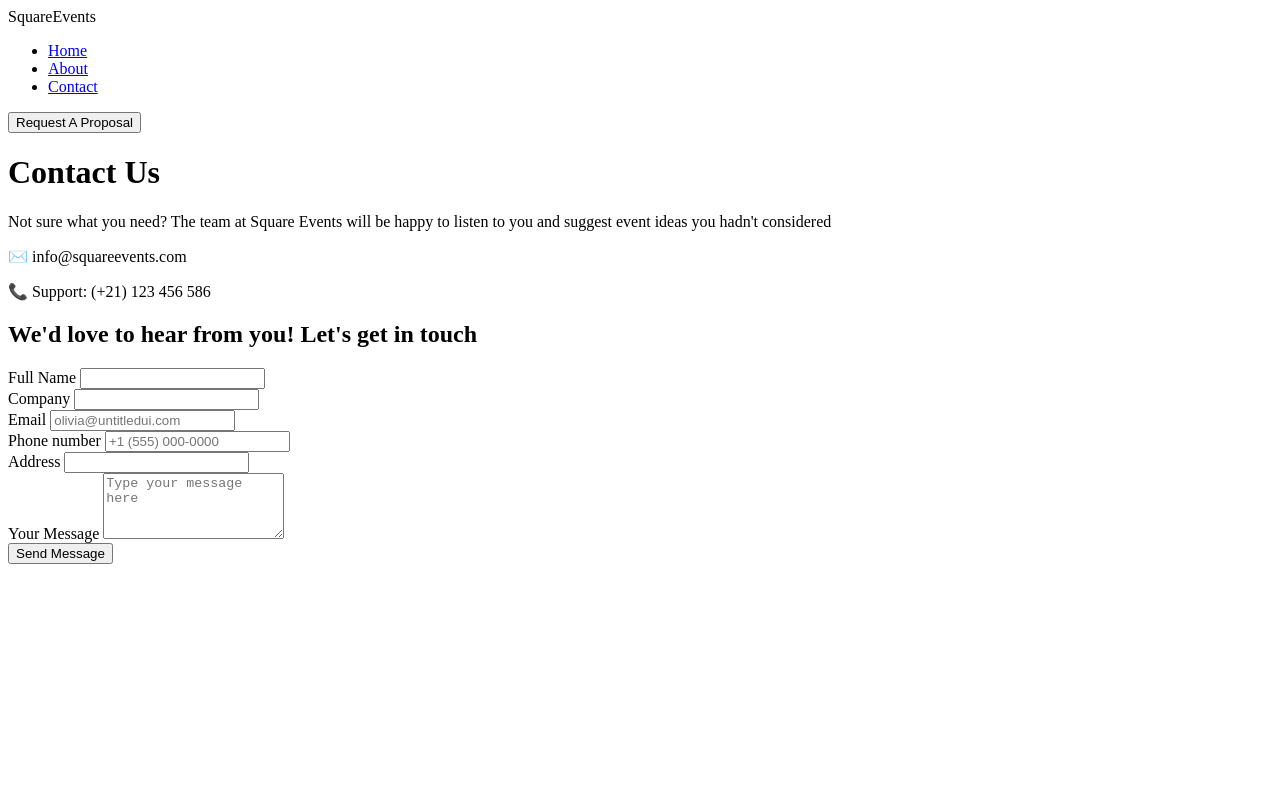
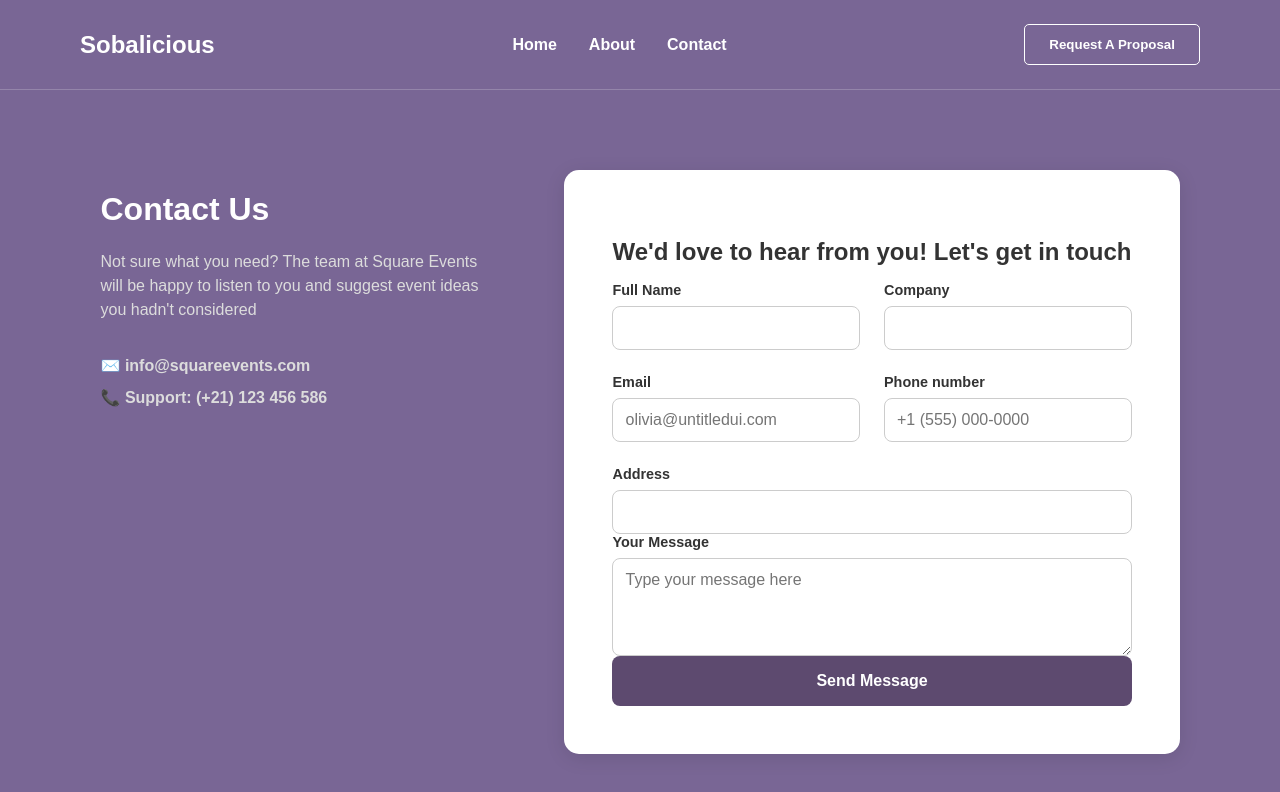
Before and after one commit to signusoba/expressjs, a website: page views/contact.html in a window 1280 px wide. Drawn offline with Linux system fonts and the light colour scheme.

Commit message:
second commit

```diff
--- a/public/style.css
+++ b/public/style.css
@@ -0,0 +1,179 @@
+:root {
+    --primary-color: #5d4a6f;
+    --secondary-color: #8a7aa6;
+    --background-color: #796695;
+    --text-color: #fff;
+    --text-dark: #333;
+    --btn-color: #5d4a6f;
+    --border-color: #ccc;
+    --font-family: Arial, sans-serif;
+}
+
+body {
+    font-family: var(--font-family);
+    margin: 0;
+    padding: 0;
+    background-color: var(--background-color);
+    color: var(--text-color);
+}
+
+/* Navbar */
+.navbar {
+    display: flex;
+    justify-content: space-between;
+    align-items: center;
+    padding: 1.5rem 5rem;
+    background-color: transparent;
+    border-bottom: 1px solid rgba(255, 255, 255, 0.2);
+}
+
+.logo {
+    font-size: 1.5rem;
+    font-weight: bold;
+}
+
+.navbar nav ul {
+    list-style: none;
+    display: flex;
+    gap: 2rem;
+    margin: 0;
+    padding: 0;
+}
+
+.navbar nav a {
+    text-decoration: none;
+    color: var(--text-color);
+    font-weight: bold;
+    transition: color 0.3s;
+}
+
+.navbar nav a:hover {
+    color: #a0a0a0;
+}
+
+.request-btn {
+    background-color: transparent;
+    color: var(--text-color);
+    border: 1px solid var(--text-color);
+    padding: 0.75rem 1.5rem;
+    border-radius: 5px;
+    cursor: pointer;
+    font-weight: bold;
+    transition: background-color 0.3s;
+}
+
+.request-btn:hover {
+    background-color: rgba(255, 255, 255, 0.1);
+}
+
+/* Main Content Section */
+.content-section {
+    display: flex;
+    justify-content: center;
+    align-items: center;
+    text-align: center;
+    min-height: 80vh;
+    padding: 2rem;
+}
+
+.content-section h1 {
+    font-size: 3rem;
+}
+
+.page-container {
+    padding: 2rem;
+    background-color: #fff;
+    color: var(--text-dark);
+    border-radius: 15px;
+    box-shadow: 0 4px 20px rgba(0, 0, 0, 0.1);
+    max-width: 800px;
+    margin: auto;
+}
+
+/* Contact Page Specifics */
+.contact-section {
+    display: flex;
+    justify-content: center;
+    align-items: flex-start;
+    padding: 5rem;
+    gap: 4rem;
+}
+
+.contact-info {
+    max-width: 400px;
+    text-align: left;
+}
+
+.contact-info p {
+    font-size: 1rem;
+    line-height: 1.5;
+    color: #dcdcdc;
+}
+
+.contact-details {
+    margin-top: 2rem;
+}
+
+.contact-details p {
+    margin: 0.5rem 0;
+    font-weight: bold;
+}
+
+.contact-form-container {
+    background-color: #fff;
+    border-radius: 15px;
+    padding: 3rem;
+    box-shadow: 0 4px 20px rgba(0, 0, 0, 0.1);
+    max-width: 600px;
+    color: var(--text-dark);
+}
+
+.form-header h2 {
+    font-size: 1.5rem;
+    font-weight: bold;
+    margin-bottom: 1rem;
+}
+
+.contact-form {
+    display: flex;
+    flex-direction: column;
+}
+
+.form-row {
+    display: flex;
+    gap: 1.5rem;
+    margin-bottom: 1.5rem;
+}
+
+.form-group {
+    display: flex;
+    flex-direction: column;
+    flex: 1;
+}
+
+.form-group label {
+    font-size: 0.9rem;
+    font-weight: bold;
+    margin-bottom: 0.5rem;
+}
+
+.form-group input,
+.form-group textarea {
+    padding: 0.75rem;
+    border: 1px solid var(--border-color);
+    border-radius: 8px;
+    font-size: 1rem;
+    font-family: var(--font-family);
+    color: var(--text-dark);
+}
+
+.submit-btn {
+    background-color: var(--btn-color);
+    color: #fff;
+    border: none;
+    padding: 1rem;
+    border-radius: 8px;
+    cursor: pointer;
+    font-size: 1rem;
+    font-weight: bold;
+}
--- a/server.js
+++ b/server.js
@@ -21,4 +21,4 @@ app.get('/contact', (req, res) => {
 
 app.listen(PORT, () => {
     console.log(`Server running at http://localhost:${PORT}`);
-})
+});
--- a/views/contact.html
+++ b/views/contact.html
@@ -8,7 +8,7 @@
 </head>
 <body>
     <header class="navbar">
-        <div class="logo">SquareEvents</div>
+        <div class="logo">Sobalicious</div>
         <nav>
             <ul>
                 <li><a href="/">Home</a></li>
```
Also changed, not shown: views/about.html (+19 -7 lines), views/index.html (+18 -6 lines).
